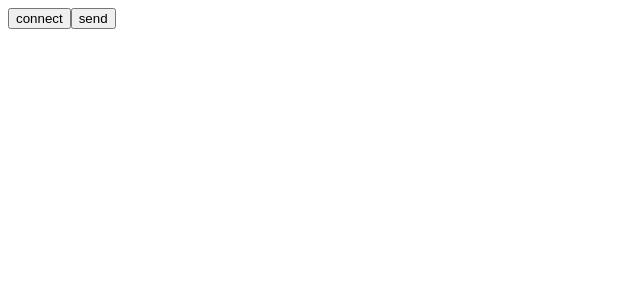
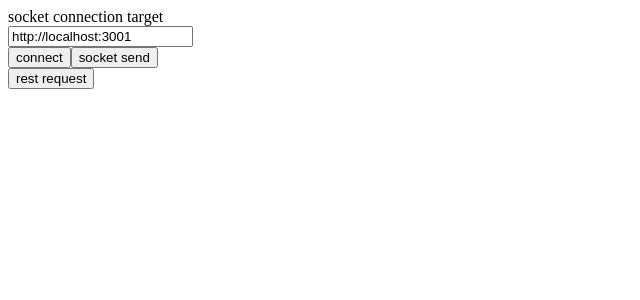
Before and after one commit to minhob38/socket-proxy, a React (Create React App) app in the folder client/: page / in a window 1280 px wide. Shown: the top 300 px of the page, without its empty margins (0-640 px from the left). Built offline with nearby package versions, Linux system fonts and the light colour scheme.

Commit message:
add proxy

```diff
--- a/client/package.json
+++ b/client/package.json
@@ -35,5 +35,6 @@
       "last 1 firefox version",
       "last 1 safari version"
     ]
-  }
+  },
+  "proxy": "http://localhost:3001"
 }
--- a/client/src/App.js
+++ b/client/src/App.js
@@ -3,15 +3,21 @@ import socketio from "socket.io-client";
 
 function App() {
   const [socket, setSocket] = useState(null);
+  const [target, setTarget] = useState("http://localhost:3001");
 
   return (
     <>
+      socket connection target
+      <div>
+        <input onChange={(ev) => setTarget(ev.value)} value={target} />
         {socket && <div>connection state</div>}
+      </div>
+      <div>
         <button
           onClick={() => {
             if (socket) socket.disconnect();
 
-          const client = socketio("http://localhost:3001/api");
+            const client = socketio(`${target}/api`);
             setSocket(client);
             client.on("send", () => console.log("confirmed server received client's data"));
           }}
@@ -23,7 +29,17 @@ function App() {
             socket.emit("send", "my data : )");
           }}
         >
-        send
+          socket send
+        </button>
+      </div>
+      <button
+        onClick={async () => {
+          const response = await fetch("/api/home");
+          const _response = await response;
+          console.log(_response);
+        }}
+      >
+        rest request
       </button>
     </>
   );
```
Lines whose indentation alone changed are shown as unchanged.
